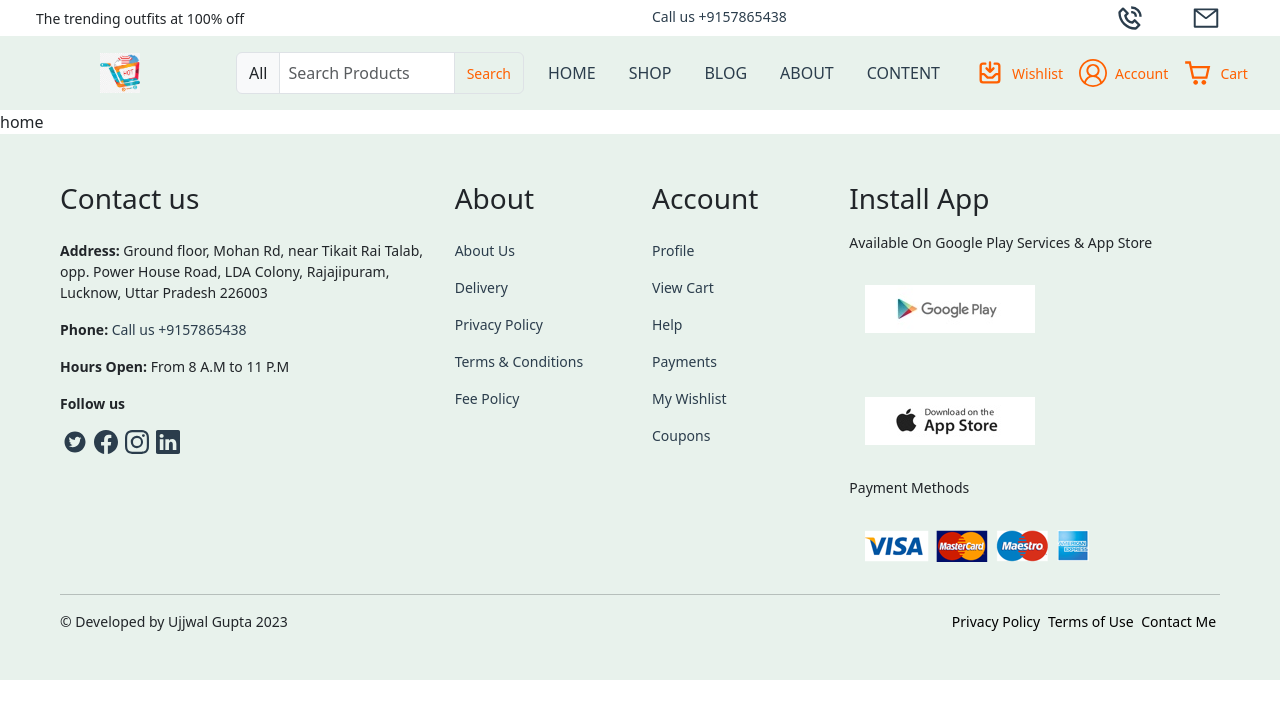
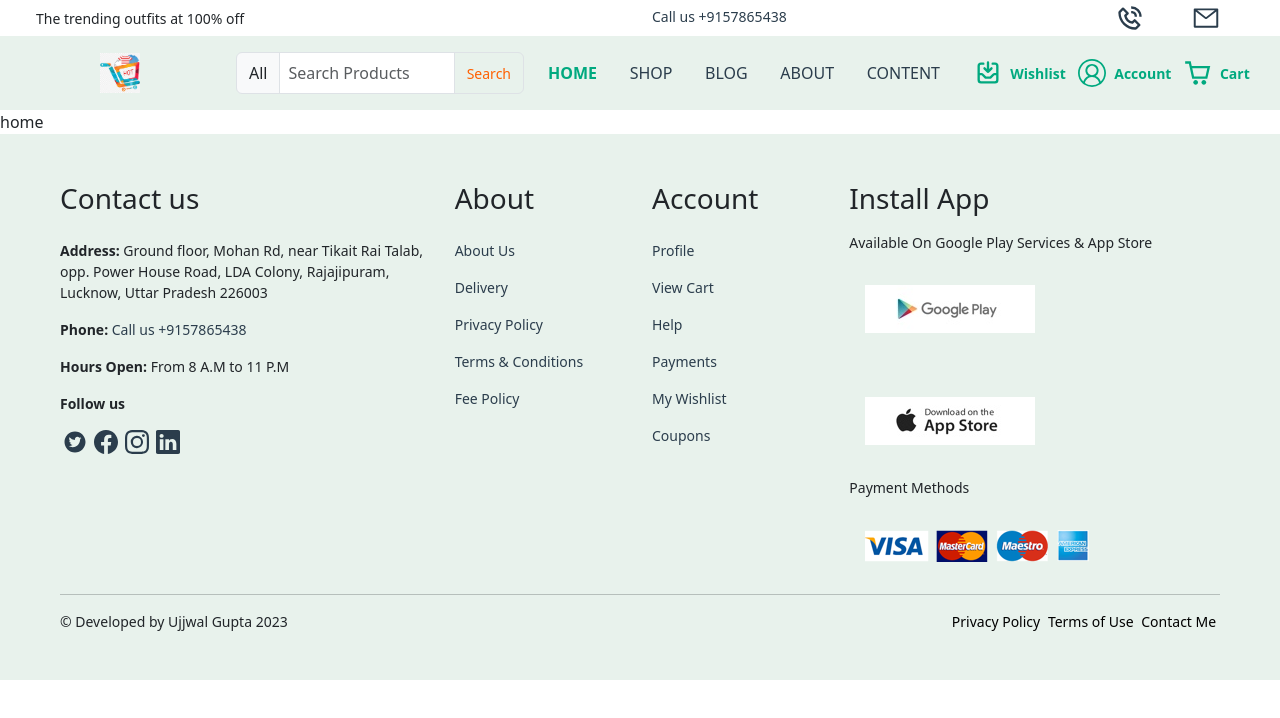
Before and after one commit to ujjwal7007/E-comerce-app, a React (Vite) app: page / in a window 1280 px wide. Shown: the top 718 px of the page. Built offline with nearby package versions, Linux system fonts and the light colour scheme.

Commit message:
header editing

```diff
--- a/src/App.css
+++ b/src/App.css
@@ -38,6 +38,16 @@ button{
   color: white;
 }
 
+.active{
+  font-weight: 600;
+  color: var(--primary);
+}
+
+.inactive{
+  color: var(--primary1);
+  font-weight: 400;
+}
+
 /* Header starts */
 .header-top-strip a{
   color: var(--primary1);
@@ -56,17 +66,16 @@ button{
 .nav-links a{
   font-size: 16px;
   text-transform:uppercase;
-  color: var(--primary1);
+  text-decoration: none;
 }
 
-.nva-links-nav a{
+/* .nva-links-nav a{
   color: var(--search);
-}
+} */
 
 .social-icons a{
   color: var(--search);
 }
-
 /* Header ends */
 
 /* footer starts */
--- a/src/components/header.jsx
+++ b/src/components/header.jsx
@@ -1,71 +1,150 @@
-import React from 'react'
-import {BiPhoneCall} from "react-icons/bi"
-import {AiOutlineMail} from "react-icons/ai"
-import { Link } from 'react-router-dom'
-import logo from "../assets/images/shop.png"
-import {HiOutlineInboxIn} from "react-icons/hi"
-import {VscAccount} from "react-icons/vsc"
-import {CgShoppingCart} from "react-icons/cg"
-
+import React from "react";
+import { BiPhoneCall } from "react-icons/bi";
+import { AiOutlineMail } from "react-icons/ai";
+import { Link, useLocation } from "react-router-dom";
+import logo from "../assets/images/shop.png";
+import { HiOutlineInboxIn } from "react-icons/hi";
+import { VscAccount } from "react-icons/vsc";
+import { CgShoppingCart } from "react-icons/cg";
 
 const header = () => {
+  const location = useLocation();
   return (
     <>
-    <header className='header-top-strip p-1 px-4 shadow-md'>
-      <div className='container-xxl'>
-        <div className='row align-items-center'>
-          <div className='col-6'>
+      <header className="header-top-strip p-1 px-4 shadow-md">
+        <div className="container-xxl">
+          <div className="row align-items-center">
+            <div className="col-6">
               <p>The trending outfits at 100% off</p>
             </div>
-          <div className='col-6 d-flex justify-content-between'>
+            <div className="col-6 d-flex justify-content-between">
               <div>
                 <a href="tel:+9157865438"> Call us +9157865438</a>
               </div>
               <div>
-              <Link><BiPhoneCall  className='fs-3 mx-4'/></Link>
-              <Link><AiOutlineMail className='fs-3 mx-4'/></Link>
+                <Link>
+                  <BiPhoneCall className="fs-3 mx-4" />
+                </Link>
+                <Link>
+                  <AiOutlineMail className="fs-3 mx-4" />
+                </Link>
               </div>
             </div>
           </div>
         </div>
       </header>
 
-    <header className='header-upper px-3'>
+      <header className="header-upper px-3">
         <div className="container-xxl">
-        <div className='row'>
+          <div className="row">
             <div className="col-2 m-auto text-center">
-            <Link to='/'><img src={logo} alt='logo' className='img-fluid logo m-auto'/></Link>
+              <Link to="/">
+                <img src={logo} alt="logo" className="img-fluid logo m-auto" />
+              </Link>
             </div>
             <div className="col-3 d-flex align-items-center mt-3">
               <div className="input-group mb-3">
-              <span className="input-group-text" id="basic-addon1">All</span>
-              <input type="text" className="form-control p-2" placeholder="Search Products" aria-label="Recipient's username" aria-describedby="basic-addon2"/>
-              <button className="input-group-text" id="basic-addon2">Search</button>
+                <span className="input-group-text" id="basic-addon1">
+                  All
+                </span>
+                <input
+                  type="text"
+                  className="form-control p-2"
+                  placeholder="Search Products"
+                  aria-label="Recipient's username"
+                  aria-describedby="basic-addon2"
+                />
+                <button className="input-group-text" id="basic-addon2">
+                  Search
+                </button>
               </div>
             </div>
             <div className="nav-links col-4 d-flex align-items-center justify-content-between text-center m-auto">
-            <Link to={'/'}>Home</Link>
-            <Link to={'shop'}>Shop</Link>
-            <Link to={'blog'}>Blog</Link>
-            <Link to={'about'}>About</Link>
-            <Link to={'content'}>Content</Link>
+              <Link
+                to={"/"}
+                className={location.pathname === "/" ? "active" : "inactive"}
+              >
+                Home
+              </Link>
+              <Link
+                to={"shop"}
+                className={
+                  location.pathname === "/shop" ? "active" : "inactive"
+                }
+              >
+                Shop
+              </Link>
+              <Link
+                to={"blog"}
+                className={
+                  location.pathname === "/blog" ? "active" : "inactive"
+                }
+              >
+                Blog
+              </Link>
+              <Link
+                to={"about"}
+                className={
+                  location.pathname === "/about" ? "active" : "inactive"
+                }
+              >
+                About
+              </Link>
+              <Link
+                to={"content"}
+                className={
+                  location.pathname === "/content" ? "active" : "inactive"
+                }
+              >
+                Content
+              </Link>
             </div>
             <div className="nva-links-nav col-3 d-flex align-items-center justify-content-around">
-            <Link to={"wishlist"} className='d-flex'><HiOutlineInboxIn className='fs-3 mx-2'/>
+              <Link
+                to={"wishlist"}
+                className={
+                  location.pathname === "/wishlist" ? "inactive" : "active"
+                }
+              >
+                <div className="d-flex">
+                  <span>
+                    <HiOutlineInboxIn className="fs-3 mx-2" />
+                  </span>
                   <p>Wishlist</p>
+                </div>
               </Link>
-            <Link to={"login"} className='d-flex'><VscAccount className='fs-3 mx-2'/>
+              <Link
+                to={"login"}
+                className={
+                  location.pathname === "/login" ? "inactive" : "active"
+                }
+              >
+                <div className="d-flex">
+                  <span>
+                    <VscAccount className="fs-3 mx-2" />
+                  </span>
                   <p>Account</p>
+                </div>
               </Link>
-            <Link to={"cart"} className='d-flex'><CgShoppingCart className='fs-3 mx-2'/>
+              <Link
+                to={"cart"}
+                className={
+                  location.pathname === "/cart" ? "inactive" : "active"
+                }
+              >
+                <div className="d-flex">
+                  <span>
+                    <CgShoppingCart className="fs-3 mx-2" />
+                  </span>
                   <p>Cart</p>
+                </div>
               </Link>
             </div>
           </div>
         </div>
       </header>
     </>
-  )
-}
+  );
+};
 
-export default header
+export default header;
```
Lines whose indentation alone changed are shown as unchanged.
